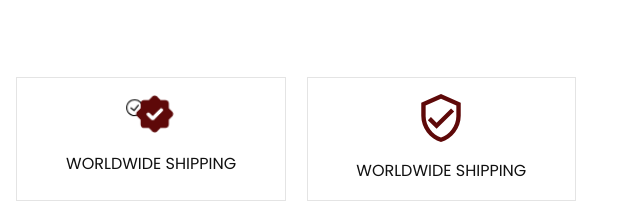
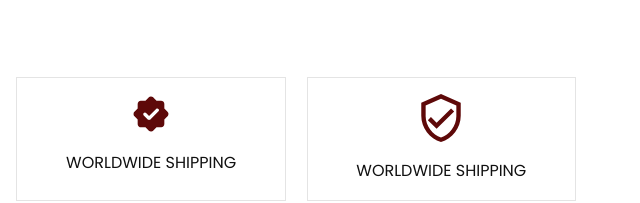
Before and after one commit to imhaseeb95/etincelle, a plain HTML site: page truffle.html in a window 1280 px wide. Shown: the part 1054-1257 px from the top of the page, 634-1274 px from the left. Drawn offline with nearby package versions, Linux system fonts and the light colour scheme; some packages are replaced by stand-ins of ours; a script that the page names is missing.

Commit message:
Add files via upload

```diff
--- a/css/style.css
+++ b/css/style.css
@@ -1324,10 +1324,10 @@ footer {
 	z-index: 2;
 }
 
-.confirm-image img {
+/* .confirm-image img {
 	width: 3.5rem;
 	/* margin: auto; */
-}
+} */
 
 .check-image {
 	position: absolute;
--- a/truffle.html
+++ b/truffle.html
@@ -239,7 +239,7 @@
 						<div class="order-box">
 							<div class="oder-image">
 								<div class="confirm-image">
-									<img src="./img/check.png" alt="order image" />
+									<img src="./img/order3.svg" alt="order image" />
 									<!-- <div class="check-image">
 										<img src="./img/order4.svg" alt="order image" />
 									</div> -->
```
Also changed, not shown: almonddarkchocolate.html (+1 -1 lines), milkchocolate.html (+1 -1 lines).
